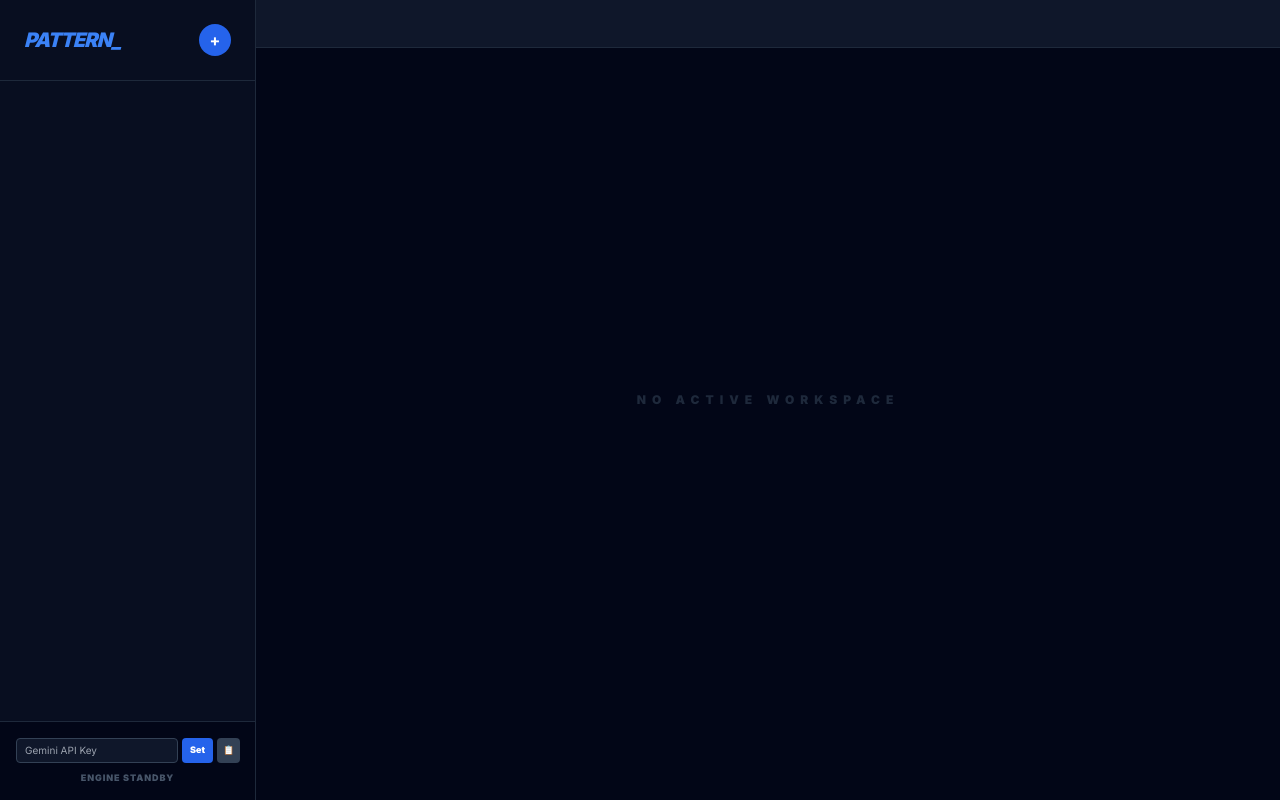
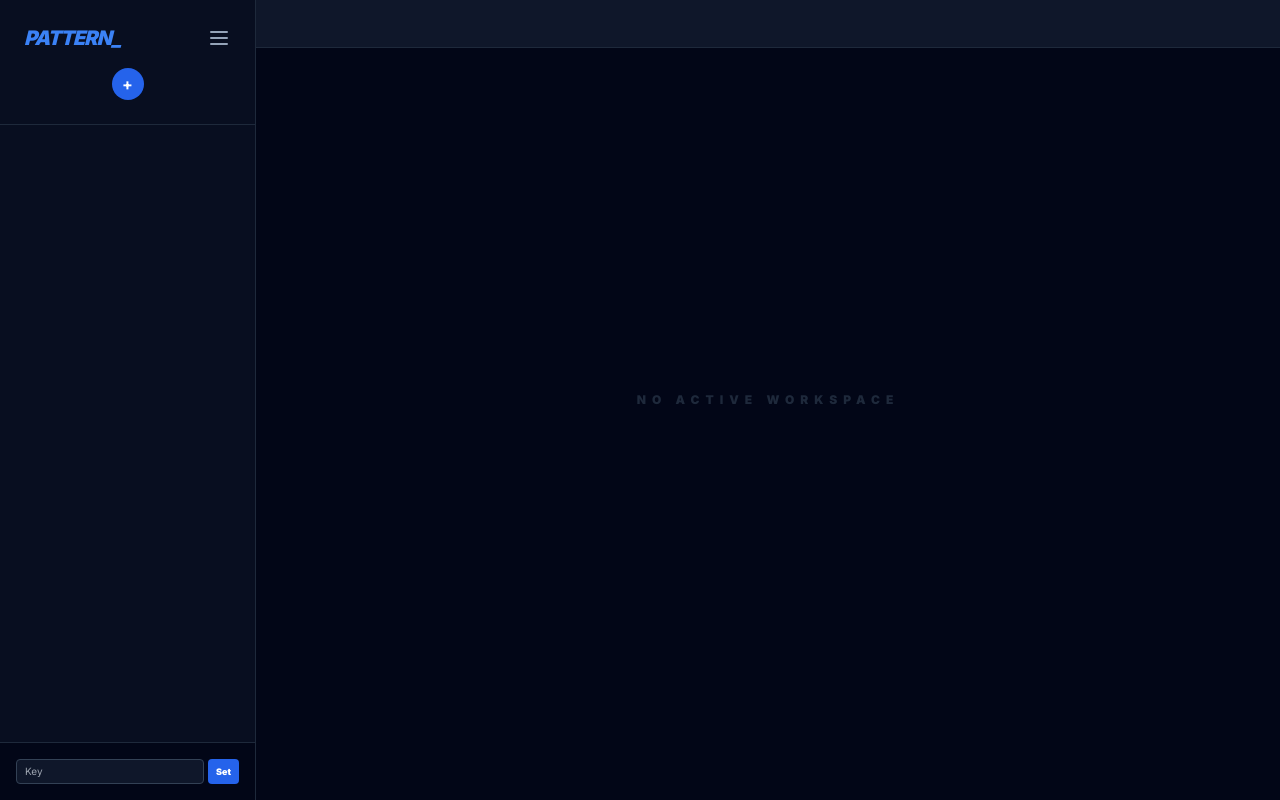
Before and after one commit to icecoldaswin/assistedcodingpractice, a Flask app: page / in a window 1280 px wide. Run offline with Flask 3, Linux system fonts and the light colour scheme; some libraries are stand-ins or nearby versions.

Commit message:
Sidebar betterment

```diff
--- a/templates/index.html
+++ b/templates/index.html
@@ -70,26 +70,62 @@
         #atMentionPopup { position: fixed; z-index: 650; background: #1e293b; border: 1px solid #334155; border-radius: 8px; max-height: 180px; overflow-y: auto; display: none; width: 280px; box-shadow: 0 8px 24px rgba(0,0,0,.5); }
         .at-mention-item { padding: 8px 12px; cursor: pointer; font-size: 11px; font-weight: 700; color: #94a3b8; display: flex; justify-content: space-between; }
         .at-mention-item:hover { background: #3b82f6; color: white; }
+
+        /* Sidebar width when collapsed */
+        .sidebar-collapsed {
+            width: 60px !important;
+        }
+
+        /* Vertical text for list items */
+        .sidebar-collapsed #sidebarList .list-item-text {
+            writing-mode: vertical-rl;
+            transform: rotate(180deg);
+            white-space: nowrap;
+            font-size: 10px;
+            margin: 0 auto;
+        }
+
+        /* Header adjustments */
+        .sidebar-collapsed #headerTopRow {
+            flex-direction: column;
+        }
+
+        .sidebar-collapsed #sidebarTitle {
+            font-size: 12px;
+            margin-bottom: 10px;
+        }
+
+        .sidebar-collapsed #sidebarFooter {
+            display: none;
+        }
     </style>
 </head>
 <body class="flex h-screen w-screen">
 
-    <aside class="w-64 border-r border-slate-800 bg-slate-900/50 flex flex-col">
-        <div class="p-6 border-b border-slate-800 flex justify-between items-center">
-            <h1 class="font-black text-xl tracking-tighter text-blue-500 italic">PATTERN_</h1>
-            <button onclick="toggleModal(true)" class="bg-blue-600 hover:bg-blue-500 text-white w-8 h-8 rounded-full font-bold flex items-center justify-center transition">+</button>
+    <aside class="w-64 border-r border-slate-800 bg-slate-900/50 flex flex-col transition-all duration-300 ease-in-out group" id="sidebar-plus-title">
+        <div class="p-6 border-b border-slate-800 flex flex-col items-center gap-4 transition-all" id="sidebarHeader">
+            <div class="flex justify-between items-center w-full" id="headerTopRow">
+                <h1 id="sidebarTitle" class="font-black text-xl tracking-tighter text-blue-500 italic transition-all">PATTERN_</h1>
+                <button onclick="hamburgerHandler()" class="text-slate-400 hover:text-white transition">
+                    <svg xmlns="http://www.w3.org/2000/svg" class="h-6 w-6" fill="none" viewBox="0 0 24 24" stroke="currentColor">
+                        <path stroke-linecap="round" stroke-linejoin="round" stroke-width="2" d="M4 6h16M4 12h16M4 18h16" />
+                    </svg>
+                </button>
+            </div>
+            <button id="plusBtn" onclick="toggleModal(true)" class="bg-blue-600 hover:bg-blue-500 text-white w-8 h-8 rounded-full font-bold flex items-center justify-center transition">+</button>
         </div>
-        <div id="sidebarList" class="flex-1 overflow-y-auto p-4 space-y-2 custom-scroll">
+
+        <div id="sidebarList"
+            onmouseenter="sideBarHoverHandler(true)"
+            onmouseleave="sideBarHoverHandler(false)"
+            class="flex-1 overflow-y-auto p-4 space-y-2 custom-scroll transition-all">
             </div>
-        <div class="p-4 bg-slate-950 border-t border-slate-800 space-y-2">
+
+        <div id="sidebarFooter" class="p-4 bg-slate-950 border-t border-slate-800 space-y-2 transition-opacity">
             <div class="flex gap-1">
-                <input id="apiKeyInput" type="password" placeholder="Gemini API Key" class="flex-1 bg-slate-900 border border-slate-700 text-[10px] text-slate-300 px-2 py-1 rounded outline-none focus:border-blue-500">
-                <button onclick="saveGeminiKey()" class="bg-blue-600 text-white text-[9px] font-black px-2 py-1 rounded hover:bg-blue-500">Set</button>
-                <button onclick="document.getElementById('lcSeedWrap').classList.toggle('hidden')" title="Paste LeetCode problem list" class="bg-slate-700 text-white text-[9px] px-1.5 py-1 rounded hover:bg-slate-600">📋</button>
+                <input id="apiKeyInput" type="password" placeholder="Key" class="flex-1 bg-slate-900 border border-slate-700 text-[10px] text-slate-300 px-2 py-1 rounded outline-none focus:border-blue-500">
+                <button onclick="saveGeminiKey()" class="bg-blue-600 text-white text-[9px] font-black px-2 py-1 rounded">Set</button>
             </div>
-            <div id="lcSeedWrap" class="hidden"><textarea id="lcSeedInput" rows="3" placeholder="Paste LeetCode JSON blob, press Enter" class="w-full bg-slate-900 border border-slate-700 text-[9px] text-slate-300 px-2 py-1 rounded outline-none focus:border-blue-500 resize-none" onkeydown="if(event.key==='Enter'&&!event.shiftKey){event.preventDefault();seedLCFromPaste()}"></textarea></div>
-            <div id="apiKeyStatus" class="text-[9px] text-green-400 text-center"></div>
-            <div id="syncStatus" class="text-[9px] font-black text-slate-600 uppercase tracking-widest text-center">Engine Standby</div>
         </div>
     </aside>
 
@@ -283,6 +319,32 @@
         let safeCodeHashes = {};
         let serverAvailable = false;
         let maximizedEditor = null;
+
+        let isManuallyCollapsed = false;
+
+        function hamburgerHandler() {
+            const sidebar = document.getElementById('sidebar-plus-title');
+            isManuallyCollapsed = !sidebar.classList.contains('sidebar-collapsed');
+
+            if (isManuallyCollapsed) {
+                sidebar.classList.add('sidebar-collapsed');
+            } else {
+                sidebar.classList.remove('sidebar-collapsed');
+            }
+        }
+
+        function sideBarHoverHandler(isHovering) {
+            const sidebar = document.getElementById('sidebar-plus-title');
+
+            // Only auto-expand if the user previously collapsed it via hamburger
+            if (isManuallyCollapsed) {
+                if (isHovering) {
+                    sidebar.classList.remove('sidebar-collapsed');
+                } else {
+                    sidebar.classList.add('sidebar-collapsed');
+                }
+            }
+        }
 
         const genMgr = {
             _active: null, _done: new Set(),
```
